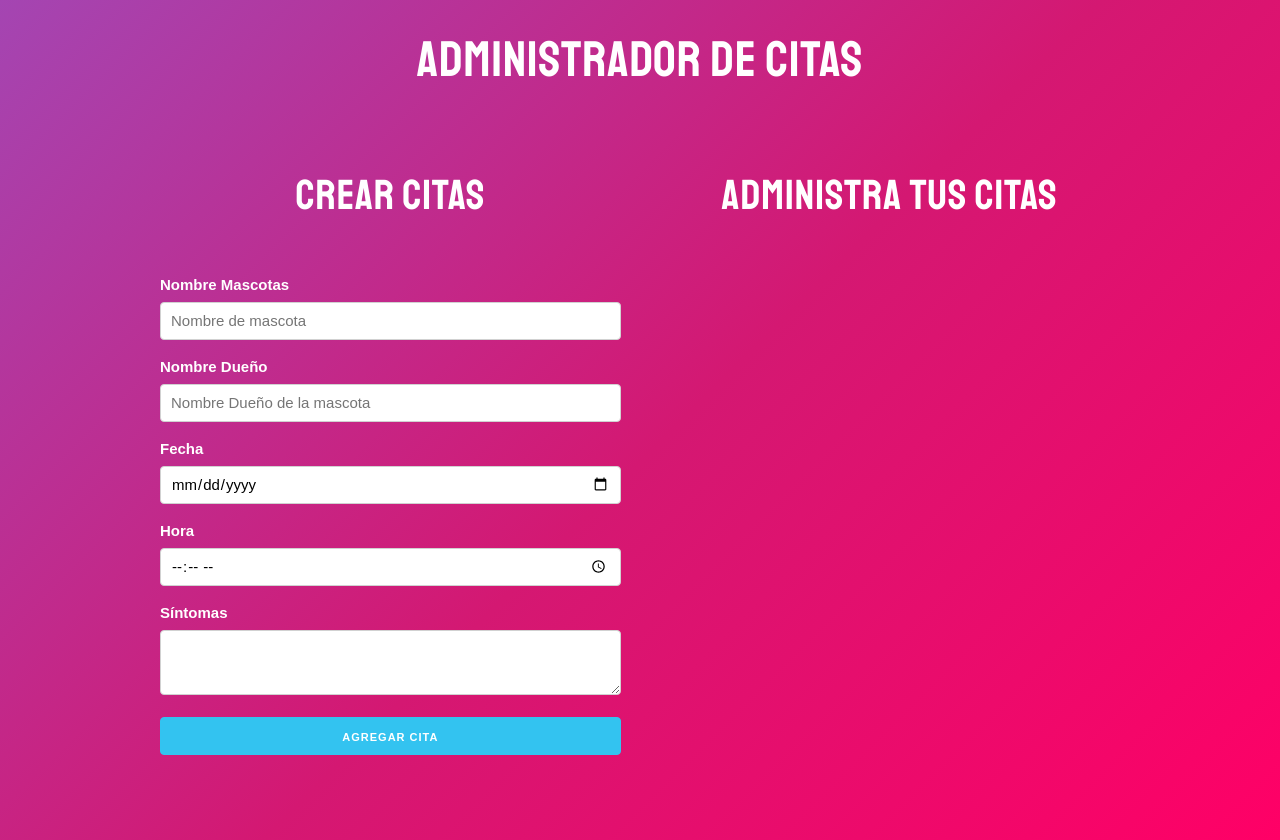
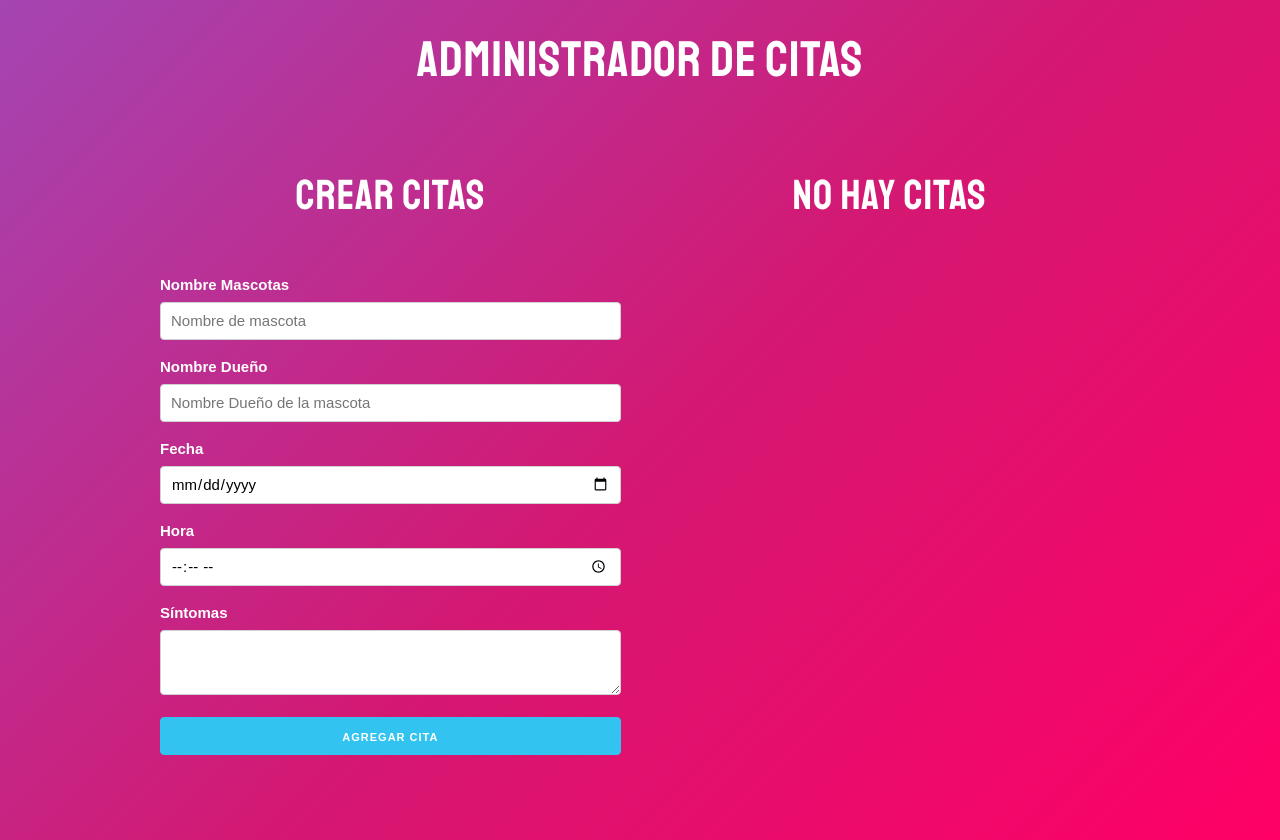
Before and after one commit to carlossantesp/admin-pacientes-mascotas, a React (Create React App) app: page / in a window 1280 px wide. Built offline with nearby package versions, Linux system fonts and the light colour scheme.

Commit message:
Eliminando citas en el proyecto

```diff
--- a/src/App.js
+++ b/src/App.js
@@ -8,6 +8,14 @@ function App() {
   const createCita = (cita) => {
     setCitas([...citas, cita]);
   };
+
+  const deleteCita = (id) => {
+    const newCitas = citas.filter((cita) => cita.id !== id);
+    setCitas(newCitas);
+  };
+
+  const titulo = citas.length === 0 ? "No hay citas" : "Administra tus citas";
+
   return (
     <Fragment>
       <h1>Administrador de citas</h1>
@@ -17,9 +25,9 @@ function App() {
             <Formulario createCita={createCita} />
           </div>
           <div className="one-half column">
-            <h2>Administra tus citas</h2>
+            <h2>{titulo}</h2>
             {citas.map((cita) => (
-              <Cita key={cita.id} cita={cita} />
+              <Cita key={cita.id} cita={cita} deleteCita={deleteCita} />
             ))}
           </div>
         </div>
--- a/src/components/Cita.js
+++ b/src/components/Cita.js
@@ -1,6 +1,6 @@
 import React from "react";
 
-const Cita = ({ cita }) => (
+const Cita = ({ cita, deleteCita }) => (
   <div className="cita">
     <p>
       {" "}
@@ -27,6 +27,13 @@ const Cita = ({ cita }) => (
       Síntomas:
       <span>{cita.sintomas}</span>
     </p>
+
+    <button
+      className="button eliminar u-full-width"
+      onClick={() => deleteCita(cita.id)}
+    >
+      Eliminar &times;
+    </button>
   </div>
 );
 
```
